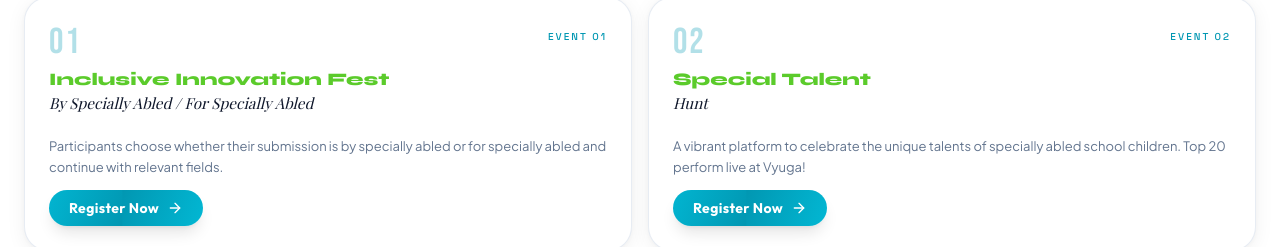
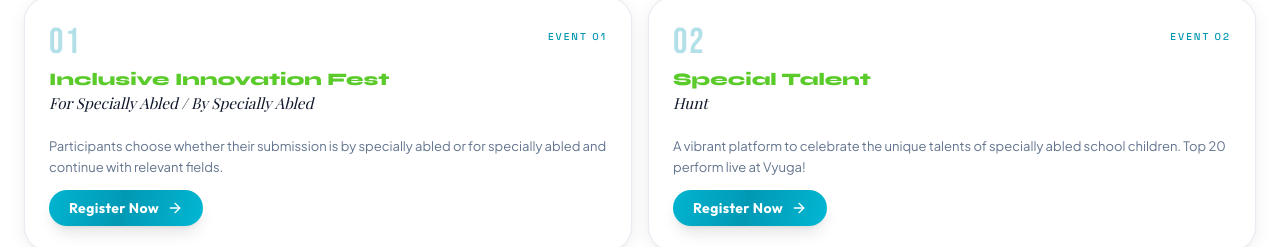
Before and after one commit to Mithunp123/Vyuga, a React (Vite) app in the folder frontend/: page /attend/register in a window 1280 px wide. Shown: the part 273-520 px from the top of the page. Built offline with nearby package versions, Linux system fonts and the light colour scheme; a web font is replaced by a local one.

Commit message:
word swapped

```diff
--- a/frontend/src/pages/AttendRegister.jsx
+++ b/frontend/src/pages/AttendRegister.jsx
@@ -6,7 +6,7 @@ import EventCard from '../components/EventCard.jsx'
 
 const INNOVATION_MAIN_EVENT = {
   title: 'Inclusive Innovation Fest',
-  accent: 'By Specially Abled / For Specially Abled',
+  accent: 'For Specially Abled / By Specially Abled',
   description:
     'Participants choose whether their submission is by specially abled or for specially abled and continue with relevant fields.',
   details: [
```
